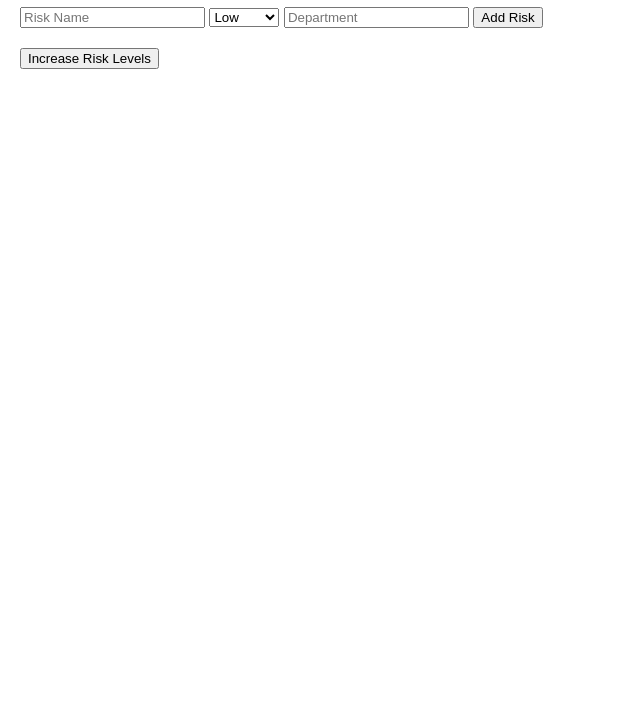
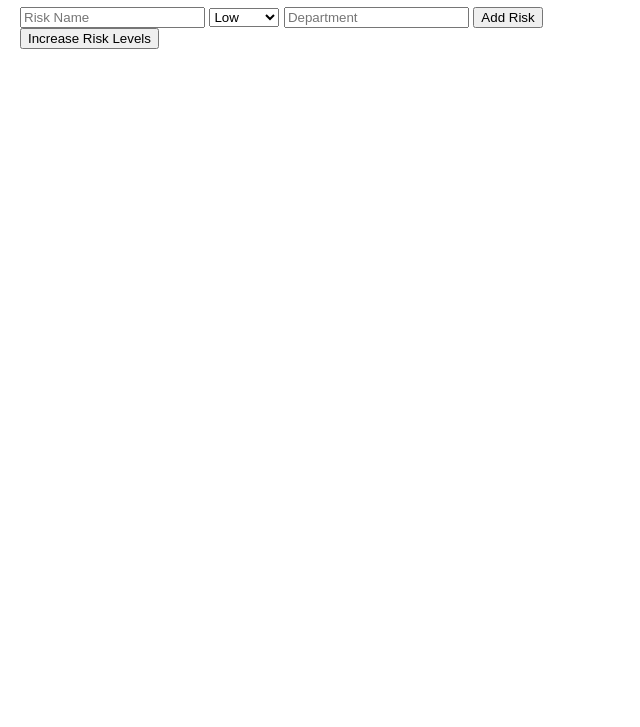
Before and after one commit to plchavez247/Coding-Challenge--15, a plain HTML site: page index.html in a window 1280 px wide. Shown: the part 73-800 px from the top of the page, without its empty margins (0-640 px from the left). Drawn offline with Linux system fonts and the light colour scheme.

Commit message:
Change html

```diff
--- a/index.html
+++ b/index.html
@@ -35,7 +35,7 @@
 </head>
 <body>
     <h1>Risk Management Dashboard</h1>
-    <form id="riskForm"></form>
+    <form id="riskForm">
     <input type="text" id="riskName" placeholder = "Risk Name" required>
     <select id="riskLevel">
         <option value="Low">Low</option>
@@ -46,8 +46,9 @@
     <button type="submit">Add Risk</button>
 
     </form>
+    <button id="increaseRiskButton">Increase Risk Levels</button>
     <div id="riskDashboard"></div>
-    <button id="increaseRiskButton">Increase Risk Levels</button>
+
     <script src="cc_15.js"></script>
 </body>
 </html>
```
Also changed, not shown: 1 other file.
